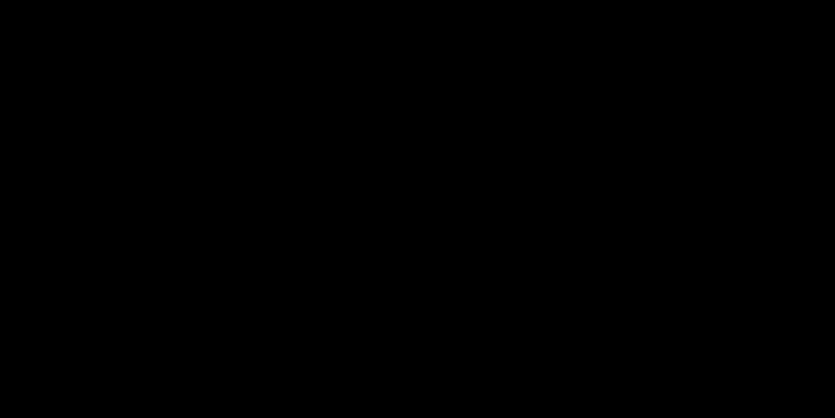
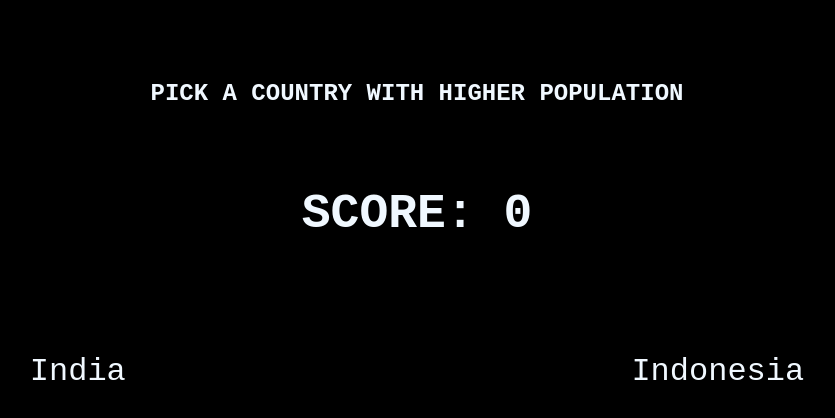
Before and after one commit to Spont1/higher-or-lower-game-demo, a plain HTML site: page index.html in a window 1280 px wide. Both pictures are taken after a click on the element "PLAY". Shown: the whole page, without its empty margins (223-1058 px from the left). Drawn offline with Linux system fonts and the light colour scheme; a web font is replaced by a local one.

Commit message:
added countries, made them work and modified readme

```diff
--- a/script.js
+++ b/script.js
@@ -1,9 +1,12 @@
-
+// HTML Elements variable assignment
 let menuTitle = document.getElementById("title");
 let playButton = document.getElementById("play");
 let soundTestButton = document.getElementById("click");
 let soundButton = document.getElementById("sound");
 let githubButton = document.getElementById("github");
+let menuButtons = document.getElementById('menuButtons');
+
+// Making the sound button work
 
 soundArray = ["SOUND: 0%","SOUND: 25%"
     ,"SOUND: 50%","SOUND: 75%", "SOUND: 100%"]
@@ -14,6 +17,75 @@ soundButton.addEventListener("click", function () {
     soundButton.textContent = soundArray[soundNextIndex]
 })
 
+function getCountry() {
+    const randInt = Math.floor(Math.random() * 31)
+
+    country  = (Object.keys(data)[randInt])
+
+    pop = (Object.values(data)[randInt])
+
+    return [country, pop];
+}
+
+function renderGame() {
+    let firstCountry = getCountry();
+    let secondCountry = getCountry();
+    if (secondCountry === firstCountry) {
+        secondCountry = getCountry();
+    }
+
+    let firstCountryName = firstCountry[0]
+    let firstCountryPop = firstCountry[1]
+
+    let secondCountryName = secondCountry[0]
+    let secondCountryPop = secondCountry[1]
+
+    let selectButtons = document.createElement('div')
+    let elementOne = document.createElement('p');
+    let elementTwo = document.createElement('p');
+
+
+    selectButtons.id = 'gameButtons';
+
+    elementOne.textContent = firstCountryName;
+    elementOne.id = 'specificGameButton';
+
+    elementTwo.textContent = secondCountryName;
+    elementTwo.id = 'specificGameButton';
+
+    document.body.appendChild(selectButtons);
+    selectButtons.appendChild(elementOne);
+    selectButtons.appendChild(elementTwo);
+
+    console.log('GAME RENDERED')
+
+    elementOne.addEventListener("click", function () {
+        const keyOne = elementOne.textContent;
+        const valueOne = (Number(data[keyOne]))
+
+        const keyTwo = elementTwo.textContent;
+        const valueTwo = (Number(data[keyTwo]))
+
+        console.log(`First country: ${keyOne}, ${valueOne}`)
+        console.log(`Second country: ${keyTwo}, ${valueTwo}`)
+
+        /* TODO
+
+        if (valueOne > valueTwo) {
+
+        }
+        */
+        })
+
+
+}
+
+
+
+objective = generateInDOM('h2', 'objective', 'PICK A COUNTRY WITH HIGHER POPULATION');
+scoreCount = 0;
+score = generateInDOM('h2', 'score', `SCORE: ${scoreCount}`);
+
 playButton.addEventListener("click", function () {
 
     playButton.remove();
@@ -21,8 +93,12 @@ playButton.addEventListener("click", function () {
     soundTestButton.remove();
     menuTitle.remove();
     githubButton.remove();
+    menuButtons.remove();
+    document.body.appendChild(objective);
+    document.body.appendChild(score);
+    renderGame();
+})
 
-})
 
 function generateInDOM(type, id, text) {
 
@@ -31,7 +107,41 @@ elementName.id = id;
 elementName.innerText = text;
 
 return elementName
+}
 
+// DATA (I want the project to be 100% client side)
 
-
+const data = {
+    'Poland': '3800000',
+    'Norway': '5600000',
+    "China": "1410000000",
+    "India": "1460000000",
+    "United States": "347000000",
+    "Indonesia": "286000000",
+    "Pakistan": "255000000",
+    "Nigeria": "238000000",
+    "Brazil": "21300000",
+    "Bangladesh": "176000000",
+    "Russian Federation": "144000000",
+    "Mexico": "132000000",
+    "Japan": "123000000",
+    "Ethiopia": "136000000",
+    "Philippines": "117000000",
+    "Egypt": "118000000",
+    "Vietnam": "99000000",
+    "DR Congo": "113000000",
+    "Turkey": "86000000",
+    "Iran": "88000000",
+    "Germany": "84000000",
+    "Thailand": "71000000",
+    "United Kingdom": "70000000",
+    "France": "67000000",
+    "Italy": "59500000",
+    "Tanzania": "63000000",
+    "South Africa": "63200000",
+    "Myanmar": "51300000",
+    "Kenya": "55300000",
+    "South Korea": "51700000",
+    "Spain": "48000000",
+    "Canada": "39300000"
 }
--- a/style.css
+++ b/style.css
@@ -58,17 +58,43 @@ body {
 /* GAME */
 
 
-#description {
+#objective {
     text-align: center;
     font-size: 3vh;
+
+
+    margin: 10vh;
 }
 
 #score {
     text-align: center;
 
-    font-size: 2vh;
+    font-size: 6vh;
+
+    margin: 10vh;
 }
 
-.countries {
+#gameButtons {
     justify-content: center;
+    align-items: center;
+    text-align: center;
+
+    display: flex;
+    font-size: 4vh;
 }
+
+#specificGameButton {
+    margin-left: 20%;
+    margin-right: 20%;
+
+    transform: scale(1);
+    transition: 0.2s;
+}
+
+#specificGameButton:hover {
+    margin-left: 20%;
+    margin-right: 20%;
+
+    transform: scale(1.2);
+    transition: 0.2s;
+}
```
Also changed, not shown: src/menu.js (deleted, +0 -37 lines), 1 other file.
